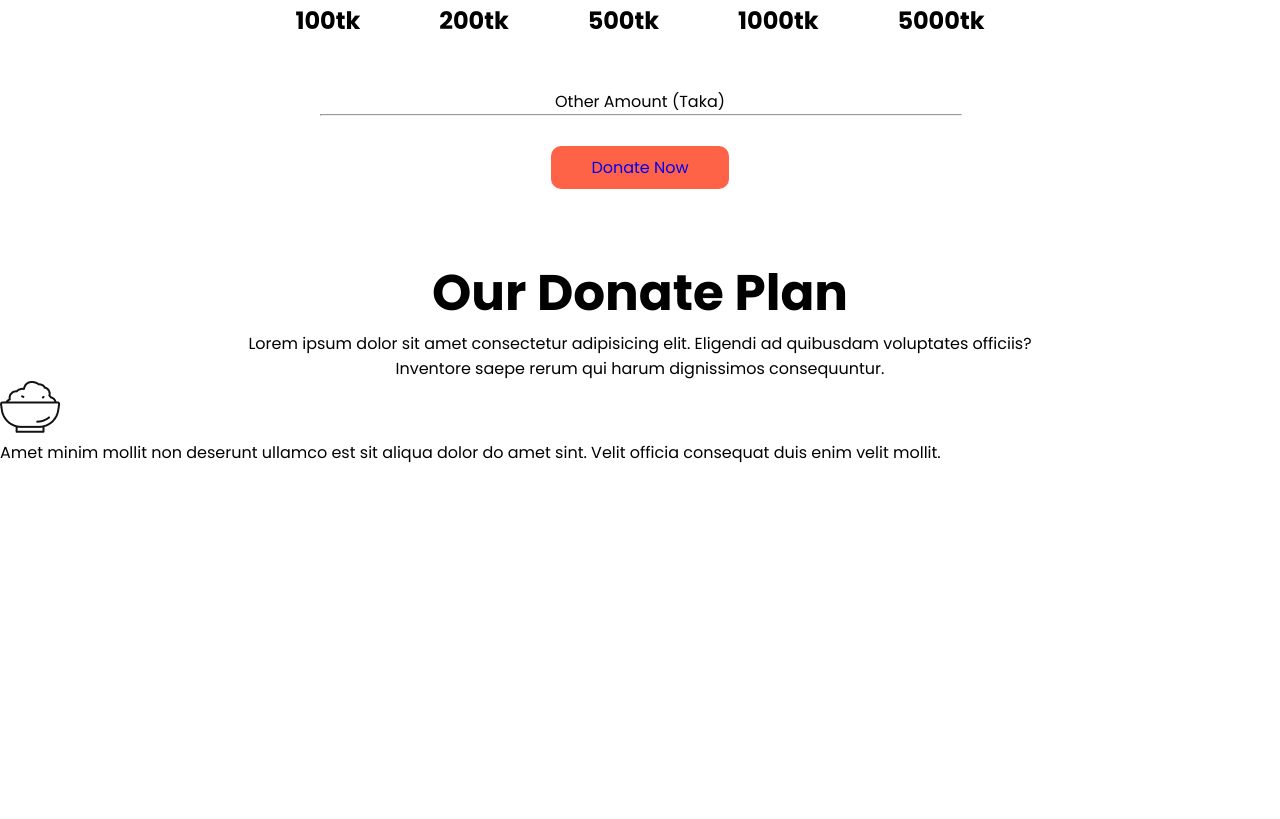
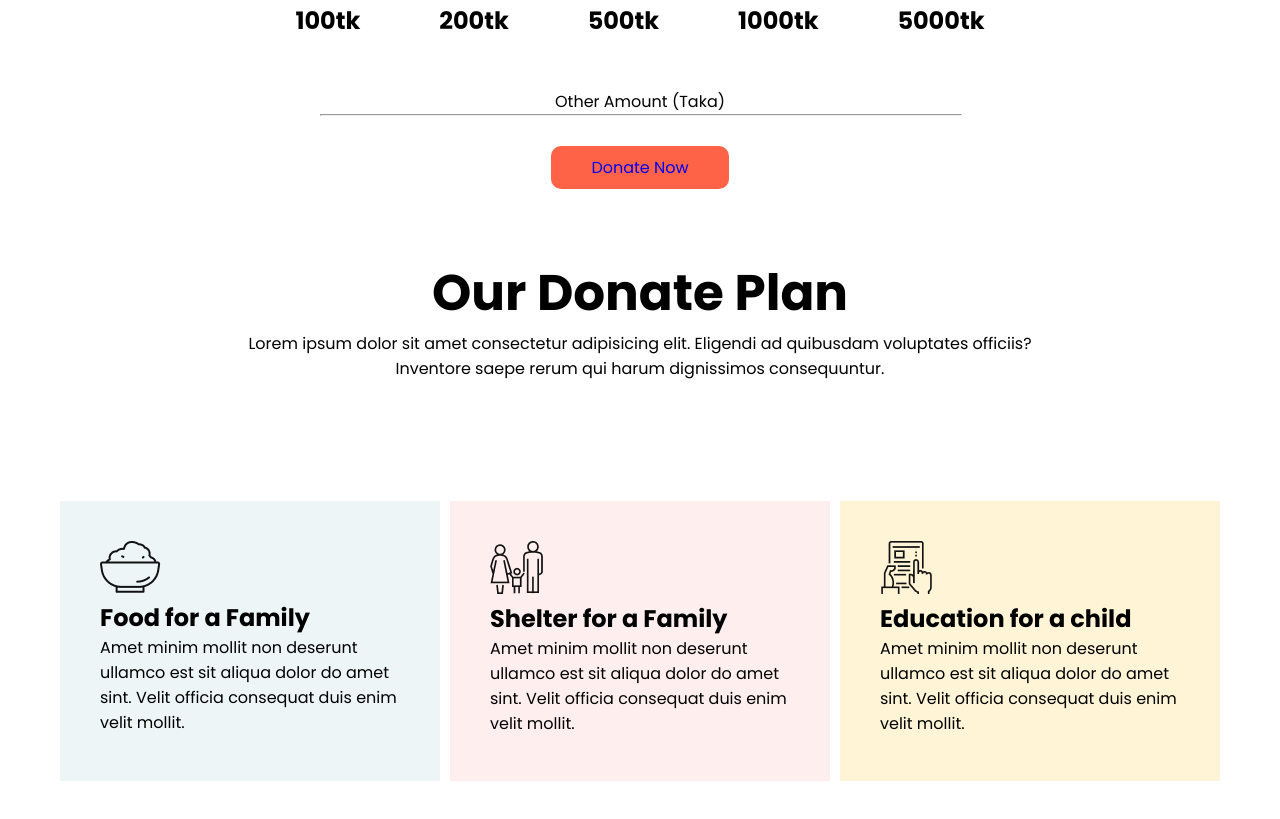
Before and after one commit to ahmad-imran/donate-today, a plain HTML site: page index.html in a window 1280 px wide. Shown: the part 1052-1871 px from the top of the page. Before the commit the page ends 1517 px from the top, so only its background shows below. Drawn offline with Linux system fonts and the light colour scheme.

Commit message:
card added

```diff
--- a/index.html
+++ b/index.html
@@ -75,9 +75,30 @@
         <div class="card1">
             <div class="card-description">
                 <img src="./images/food.png" alt="">
-                <p>Amet minim mollit non deserunt
-                    ullamco est sit aliqua dolor do amet
-                    sint. Velit officia consequat duis enim
+                <h1>Food for a Family</h1>
+                <p>Amet minim mollit non deserunt<br>
+                    ullamco est sit aliqua dolor do amet<br>
+                    sint. Velit officia consequat duis enim<br>
+                    velit mollit.</p>
+            </div>
+        </div>
+        <div class="card1" id="card2">
+            <div class="card-description">
+                <img src="./images/shelter.png" alt="">
+                <h1>Shelter for a Family</h1>
+                <p>Amet minim mollit non deserunt<br>
+                    ullamco est sit aliqua dolor do amet<br>
+                    sint. Velit officia consequat duis enim<br>
+                    velit mollit.</p>
+            </div>
+        </div>
+        <div class="card1" id="card3">
+            <div class="card-description">
+                <img src="./images/Frame-1.png" alt="">
+                <h1>Education for a child</h1>
+                <p>Amet minim mollit non deserunt<br>
+                    ullamco est sit aliqua dolor do amet<br>
+                    sint. Velit officia consequat duis enim<br>
                     velit mollit.</p>
             </div>
         </div>
--- a/style.css
+++ b/style.css
@@ -96,3 +96,25 @@ body {
 .header-text3 {
     font-size: 50px;
 }
+
+.container4 {
+    margin-top: 70px;
+    padding: 50px;
+    display: flex;
+    justify-content: space-evenly;
+}
+
+.card1 {
+    padding: 40px;
+    width: 300px;
+    height: 200px;
+    background-color: #edf5f6;
+}
+
+#card2 {
+    background-color: #ffeeee;
+}
+
+#card3 {
+    background-color: #fff4d6;
+}
```
